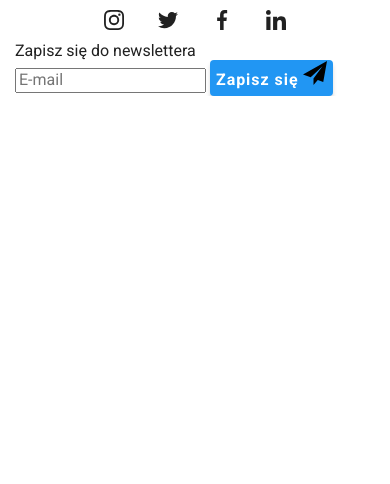
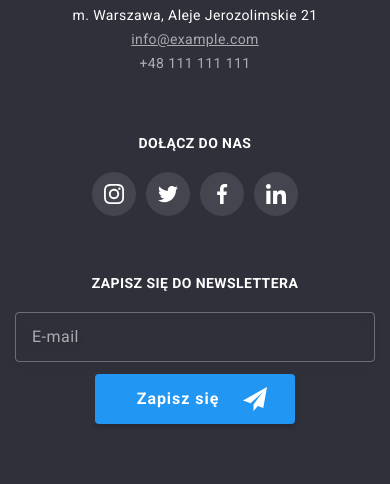
Before and after one commit to kamilaadamska/goit-markup-hw-08, a plain HTML site: page portfolio.html in a window 390 px wide. Shown: the part 4251-4735 px from the top of the page. Before the commit the page ends 4347 px from the top, so only its background shows below. Drawn offline with nearby package versions, Linux system fonts and the light colour scheme.

Commit message:
Added footer mobile styles

```diff
--- /dev/null
+++ b/sass/components/_footer.scss
@@ -0,0 +1,71 @@
+.footer-bg-color {
+  background: $footerColor;
+}
+.footer {
+  @extend %flexbox;
+  @include paddings(60px, 60px);
+  gap: 60px;
+  &__logo {
+    color: $baseColor;
+    @extend %flexbox;
+    margin-bottom: 20px;
+  }
+  &__element-header {
+    @include fontFormats(1.14);
+    font-weight: 700;
+    text-transform: uppercase;
+    color: $baseColor;
+    @extend %flexbox;
+    margin-bottom: 20px;
+  }
+  &__input {
+    width: calc(100vw - 30px);
+    border: 1px solid rgba(255, 255, 255, 0.3);
+    filter: drop-shadow(0px 4px 4px rgba(0, 0, 0, 0.15));
+    border-radius: 4px;
+    background: none;
+    padding: 15px 16px;
+    color: $baseColor;
+    &::placeholder {
+      @include fontFormats(1.25, 16px);
+      color: rgba(255, 255, 255, 0.6);
+    }
+  }
+  &__button {
+    @extend %flexbox;
+    gap: 24px;
+    fill: $baseColor;
+    padding: 10px 28px 10px 42px;
+    transition: fill $transitionForm;
+  }
+  &__form-container {
+    @extend %flexbox;
+    flex-direction: column;
+    gap: 12px;
+  }
+}
+.address-list {
+  list-style-type: none;
+  @extend %flexbox;
+  flex-direction: column;
+  &__link {
+    @extend .link--selected;
+    @include fontFormats;
+    font-style: normal;
+    color: $baseColor;
+    display: block;
+    &--color {
+      color: rgba(255, 255, 255, 0.6);
+    }
+  }
+}
+.social-media {
+  &__footer {
+    color: $baseColor;
+  }
+  &__icon {
+    &--footer-color {
+      background-color: rgba(255, 255, 255, 0.1);
+    }
+  }
+}
--- a/sass/components/_team-section.scss
+++ b/sass/components/_team-section.scss
@@ -47,5 +47,6 @@
   &__icon {
     @extend %flexbox;
     @include size(44px, 44px);
+    border-radius: 50%;
   }
 }
--- a/sass/main.scss
+++ b/sass/main.scss
@@ -24,3 +24,4 @@ figure {
 @import 'components/about-us-section';
 @import 'components/team-section';
 @import 'components/clients-section';
+@import 'components/footer';
```
Also changed, not shown: css/main.min.css, 1 other file.
